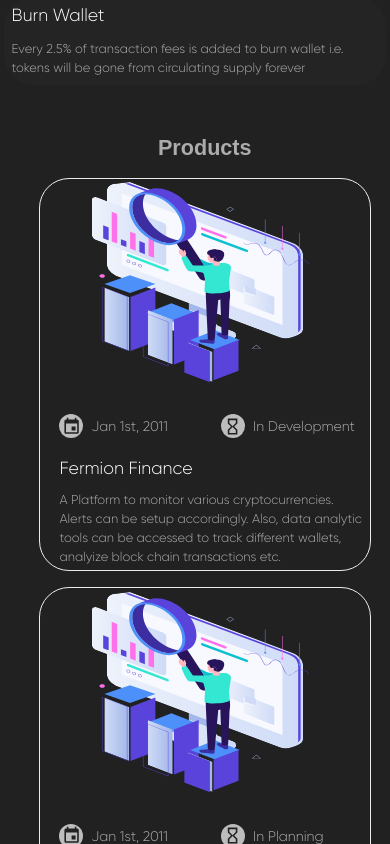
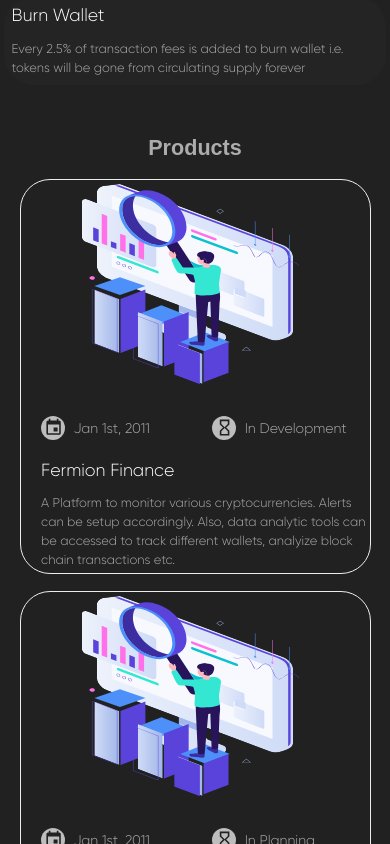
Before and after one commit to experthavc/expert-hvac-ui, a Next.js app: page / in a window 390 px wide. Shown: the part 1600-2444 px from the top of the page. Built offline with nearby package versions, Linux system fonts and the light colour scheme; a web font is replaced by a local one.

Commit message:
fixed minor issues

```diff
--- a/pages/index.js
+++ b/pages/index.js
@@ -13,6 +13,14 @@
   },
   productsContainer: {
     padding: '0 5% 10% 10%',
+
+    [theme.breakpoints.down('md')]: {
+      padding: '0 5% 10% 5%',
+    },
+
+    [theme.breakpoints.down('xs')]: {
+      padding: '0 5% 10% 5%',
+    },
   },
   productsTitle: {
     fontWeight: 'bold',
@@ -66,7 +74,7 @@
       status: "In Development",
       title: "Fermion Finance",
       coverImage: {
-        url: '/images/coverimage.svg'
+        url: '/images/coverImage.svg'
       },
       description: "A Platform to monitor various cryptocurrencies. Alerts can be setup accordingly.  Also, data analytic tools can be accessed to track different wallets, analyize block chain transactions etc."
     },
@@ -75,7 +83,7 @@
       status: "In Planning",
       title: "Fund.me Protocol",
       coverImage: {
-        url: '/images/coverimage.svg'
+        url: '/images/coverImage.svg'
       },
       description: "Smart contract to support funding operations in a decentralized methods. Further details will be published close to release dates."
     },
@@ -84,7 +92,7 @@
       status: "In Development",
       title: "Fermion FInance",
       coverImage: {
-        url: '/images/coverimage.svg'
+        url: '/images/coverImage.svg'
       },
       description: "A Platform to monitor various cryptocurrencies. Alerts can be setup accordingly.  Also, data analytic tools can be accessed to track different wallets, analyize block chain transactions etc."
     }
```
